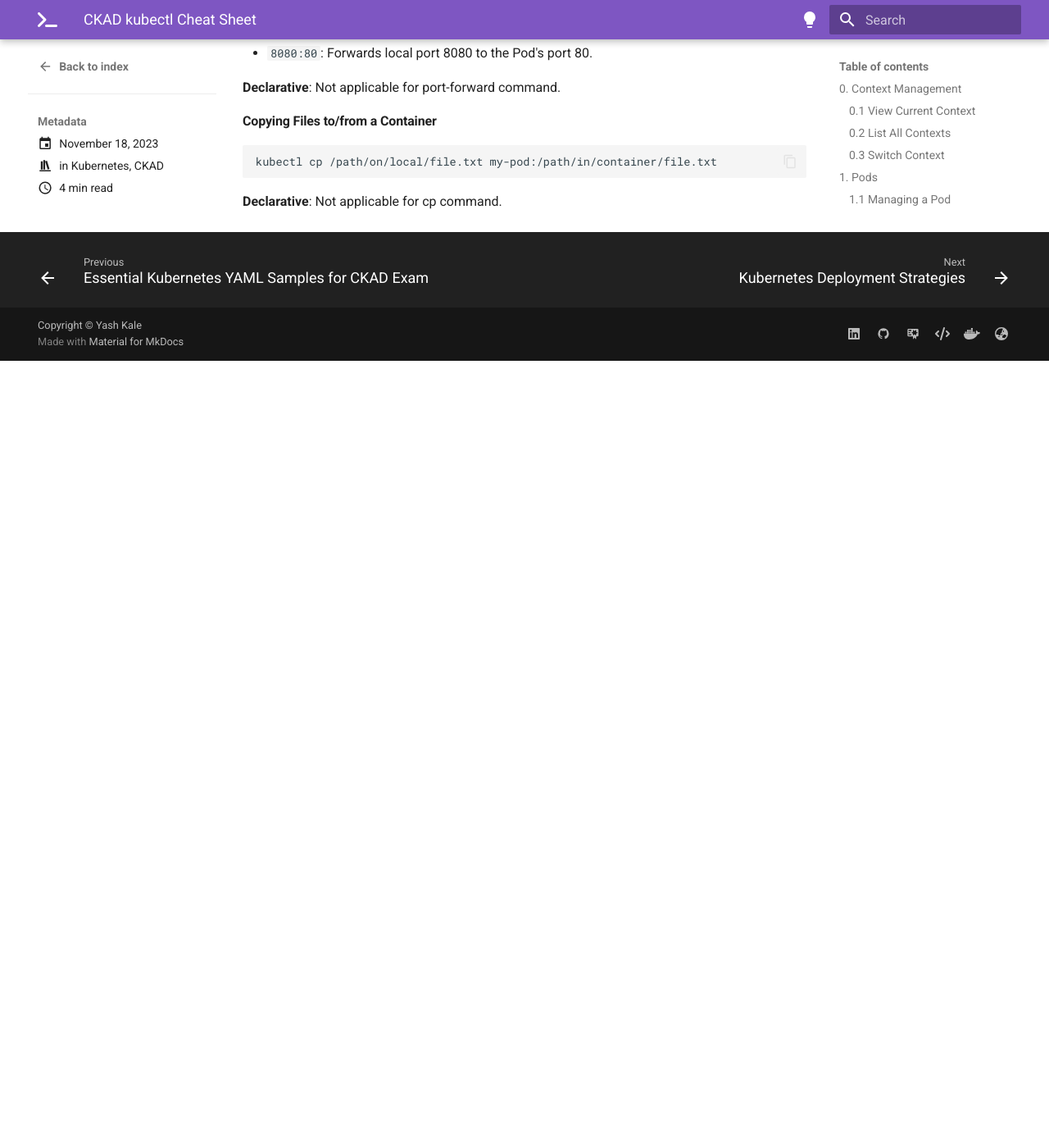
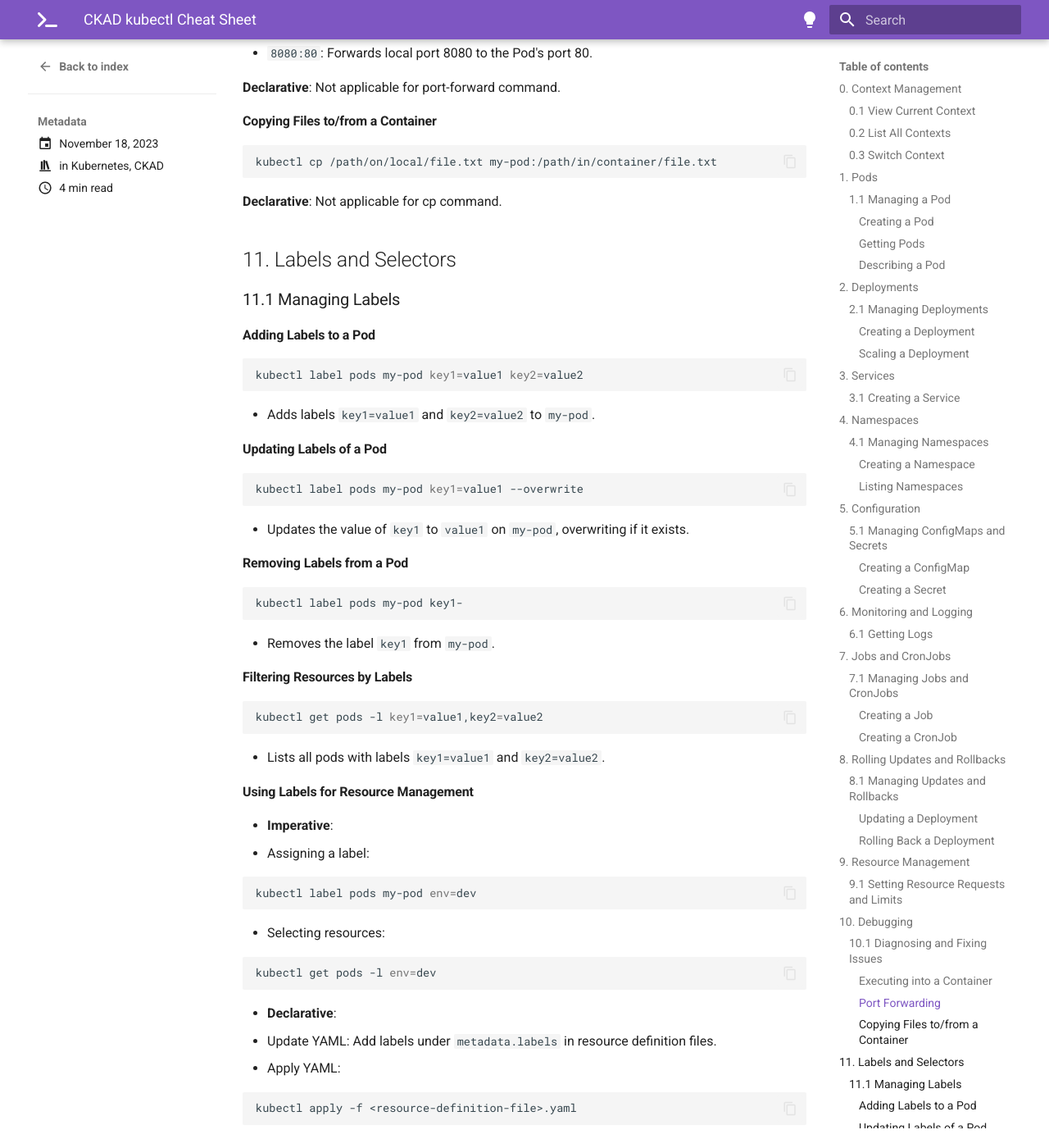
Before and after one commit to imyashkale/portfolio, an MkDocs documentation site: the page built from docs/blog/posts/ckad-cheat-sheet.md, in a window 1280 px wide and 1400 px high, scrolled down 6910 px. Shown: the whole window at 82% size. Built offline with MkDocs 1.6.1 and Material for MkDocs 9.7.7, drawn with Linux system fonts in a browser that asks for light colours; before the commit the page ends 7350 px from its top, so only the background shows below that.

Commit message:
CKAD Commands Corrected

````diff
--- a/docs/blog/posts/ckad-cheat-sheet.md
+++ b/docs/blog/posts/ckad-cheat-sheet.md
@@ -367,3 +367,62 @@ kubectl cp /path/on/local/file.txt my-pod:/path/in/container/file.txt
 ```
 
 **Declarative**: Not applicable for cp command.
+
+## 11. Labels and Selectors
+
+### 11.1 Managing Labels
+
+#### Adding Labels to a Pod
+
+```bash
+kubectl label pods my-pod key1=value1 key2=value2
+```
+
+- Adds labels `key1=value1` and `key2=value2` to `my-pod`.
+
+#### Updating Labels of a Pod
+
+```bash
+kubectl label pods my-pod key1=value1 --overwrite
+```
+
+- Updates the value of `key1` to `value1` on `my-pod`, overwriting if it exists.
+
+#### Removing Labels from a Pod
+
+```bash
+kubectl label pods my-pod key1-
+```
+
+- Removes the label `key1` from `my-pod`.
+
+#### Filtering Resources by Labels
+
+```bash
+kubectl get pods -l key1=value1,key2=value2
+```
+
+- Lists all pods with labels `key1=value1` and `key2=value2`.
+
+#### Using Labels for Resource Management
+
+- **Imperative**:
+  - Assigning a label:
+
+  ```bash
+  kubectl label pods my-pod env=dev
+  ```
+
+  - Selecting resources:
+
+  ```bash
+  kubectl get pods -l env=dev
+  ```
+
+- **Declarative**:
+  - Update YAML: Add labels under `metadata.labels` in resource definition files.
+  - Apply YAML:
+
+  ```bash
+  kubectl apply -f <resource-definition-file>.yaml
+  ```
````
